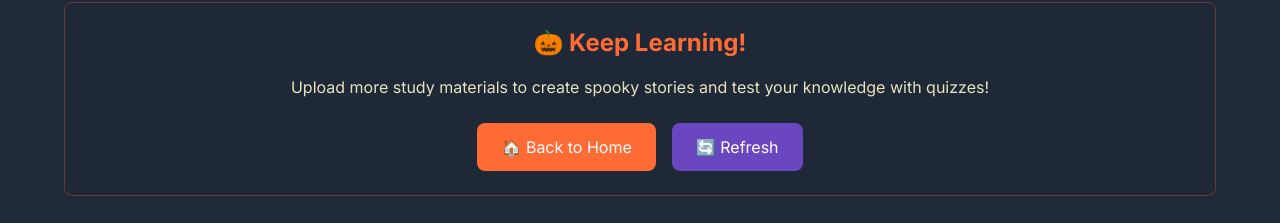
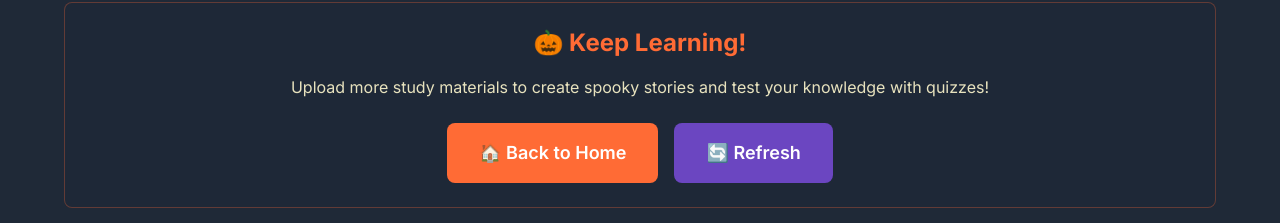
Before and after one commit to Anshulmehra001/Spooky-Study-Buddy, a React (Vite) app in the folder client/: page /progress in a window 1280 px wide. Shown: the part 511-734 px from the top of the page. Built offline with nearby package versions, Linux system fonts and the light colour scheme; no server answers; a web font is replaced by a local one.

Commit message:
initial commit

```diff
--- a/client/src/components/progress/ProgressDashboard.tsx
+++ b/client/src/components/progress/ProgressDashboard.tsx
@@ -1,6 +1,7 @@
 import React, { useState, useEffect } from 'react';
 import { Link } from 'react-router-dom';
 import { Card } from '../ui/Card';
+import { Button } from '../ui/Button';
 import { Ghost } from '../characters/Ghost';
 import { Witch } from '../characters/Witch';
 import { SpookyStory, QuizResult } from '../../../../shared/src/types';
@@ -11,10 +12,11 @@ export const ProgressDashboard: React.FC = () => {
   const [averageScore, setAverageScore] = useState(0);
   const [totalTime, setTotalTime] = useState(0);
   const [perfectScores, setPerfectScores] = useState(0);
+  const [refreshKey, setRefreshKey] = useState(0);
 
   useEffect(() => {
     loadProgress();
-  }, []);
+  }, [refreshKey]);
 
   const loadProgress = () => {
     const stories: SpookyStory[] = JSON.parse(localStorage.getItem('spooky_stories') || '[]');
@@ -31,7 +33,15 @@ export const ProgressDashboard: React.FC = () => {
       setAverageScore(Math.round(avgScore));
       setTotalTime(time);
       setPerfectScores(perfect);
+    } else {
+      setAverageScore(0);
+      setTotalTime(0);
+      setPerfectScores(0);
     }
+  };
+
+  const handleRefresh = () => {
+    setRefreshKey(prev => prev + 1);
   };
 
   return (
@@ -109,18 +119,14 @@ export const ProgressDashboard: React.FC = () => {
           Upload more study materials to create spooky stories and test your knowledge with quizzes!
         </p>
         <div className="flex justify-center space-x-4">
-          <Link
-            to="/"
-            className="inline-block px-6 py-3 bg-spooky-orange text-white rounded-lg hover:bg-opacity-80 transition-all"
-          >
-            🏠 Back to Home
+          <Link to="/">
+            <Button variant="primary" size="lg">
+              🏠 Back to Home
+            </Button>
           </Link>
-          <button
-            onClick={loadProgress}
-            className="inline-block px-6 py-3 bg-spooky-purple text-white rounded-lg hover:bg-opacity-80 transition-all"
-          >
+          <Button variant="secondary" size="lg" onClick={handleRefresh}>
             🔄 Refresh
-          </button>
+          </Button>
         </div>
       </Card>
     </div>
```
